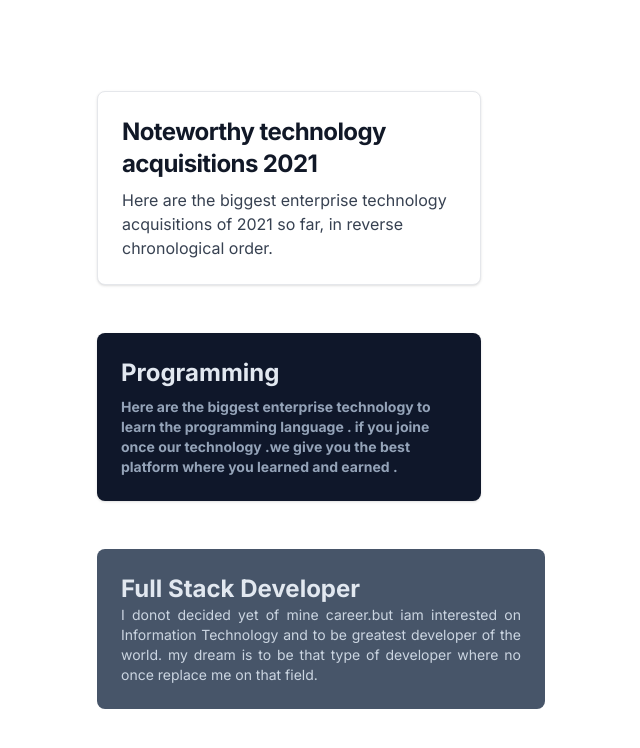
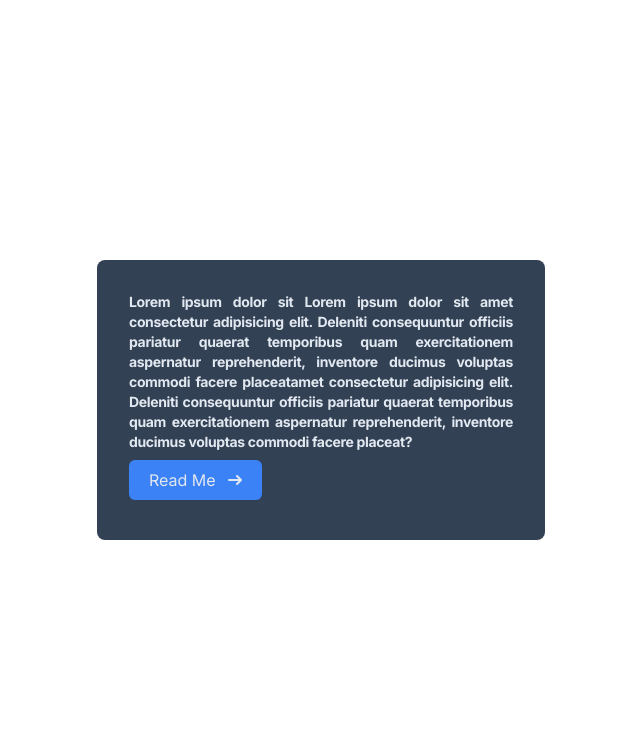
Before and after one commit to shyam888-git/component-design-to-learn, a Next.js app: page / in a window 1280 px wide. Shown: the top 748 px of the page, without its empty margins (319-959 px from the left). Built offline with nearby package versions, Linux system fonts and the light colour scheme.

Commit message:
card with button

```diff
--- /dev/null
+++ b/src/app/components/Card/Example2.tsx
@@ -0,0 +1,37 @@
+const Example2 = () => {
+  return (
+    <div className="block max-w-md p-8 bg-slate-700 rounded-lg hover:bg-slate-800">
+      <p className="text-slate-200 text-sm tracking-tight font-bold flex justify-center items-center text-justify ">
+        Lorem ipsum dolor sit Lorem ipsum dolor sit amet consectetur adipisicing
+        elit. Deleniti consequuntur officiis pariatur quaerat temporibus quam
+        exercitationem aspernatur reprehenderit, inventore ducimus voluptas
+        commodi facere placeatamet consectetur adipisicing elit. Deleniti
+        consequuntur officiis pariatur quaerat temporibus quam exercitationem
+        aspernatur reprehenderit, inventore ducimus voluptas commodi facere
+        placeat?
+      </p>
+      <button
+        type="button"
+        className=" inline-flex gap-1 items-center px-5 py-2 bg-blue-500  text-slate-200  mt-2 rounded-md focus:outline-none focus:z-10 focus:ring-4 focus:ring-slate-600 hover:bg-blue-900 mb-2 me-2"
+      >
+        Read Me
+        <svg
+          className="rtl:rotate-180 w-3.5 h-3.5 ms-2"
+          aria-hidden="true"
+          xmlns="http://www.w3.org/2000/svg"
+          fill="none"
+          viewBox="0 0 14 10"
+        >
+          <path
+            stroke="currentColor"
+            stroke-linecap="round"
+            stroke-linejoin="round"
+            stroke-width="2"
+            d="M1 5h12m0 0L9 1m4 4L9 9"
+          />
+        </svg>
+      </button>
+    </div>
+  );
+};
+export default Example2;
--- a/src/app/page.tsx
+++ b/src/app/page.tsx
@@ -4,6 +4,7 @@ import ButtonGroup from "./components/ButtonGroup";
 import ButtonGroupLinks from "./components/ButtonGroupLinks";
 import ButtonGroupLink2 from "./components/ButtonGroupLink2";
 import Example1 from "./components/Card/Example1";
+import Example2 from "./components/Card/Example2";
 
 export default function Home() {
   return (
@@ -13,7 +14,7 @@ export default function Home() {
       {/* <ButtonGroupLink2/> */}
       {/* <ButtonGroupLinks /> */}
 
-      <Example1/>
+      <Example2/>
     </div>
   );
 }
```
